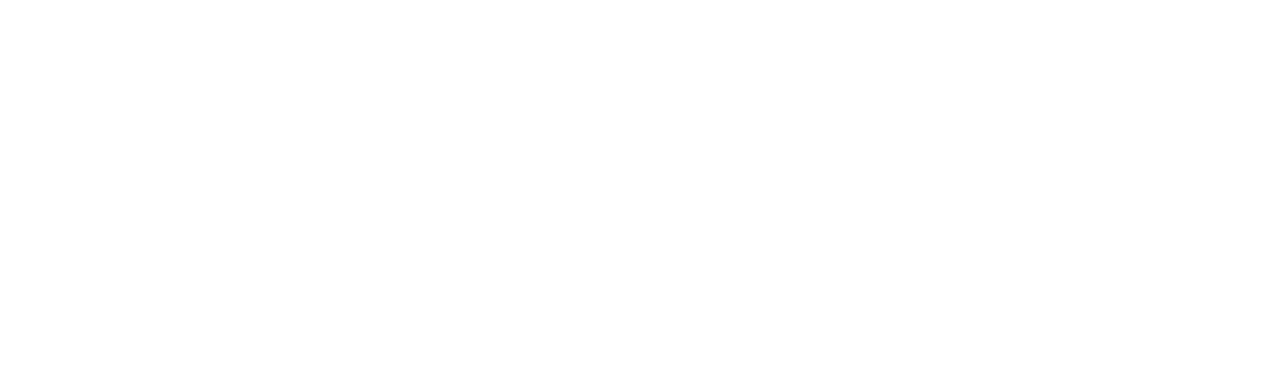
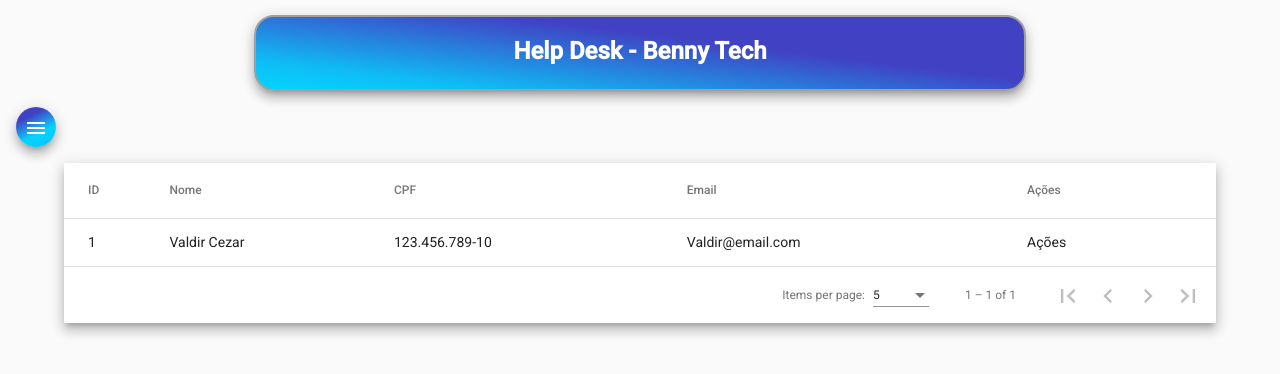
Before and after one commit to Rodrigopca42/helpdesk1, an Angular app: page /tecnicos in a window 1280 px wide. Before the commit this address led to /. Shown: the top 374 px of the page. Built offline with nearby package versions, Linux system fonts and the light colour scheme.

Commit message:
HTML e CSS para TECNICO-LIST

```diff
--- a/src/app/app-routing.module.ts
+++ b/src/app/app-routing.module.ts
@@ -2,11 +2,13 @@
 import { RouterModule, Routes } from '@angular/router';
 import { HomeComponent } from './components/home/home.component';
 import { NavComponent } from './components/nav/nav.component';
+import { TecnicoListComponent } from './components/tecnico/tecnico-list/tecnico-list.component';
 
 const routes: Routes = [
   {
     path: '', component: NavComponent, children:[
-      { path:'home', component: HomeComponent }
+      { path:'home', component: HomeComponent },
+      { path: 'tecnicos', component: TecnicoListComponent }
     ]
   }
 ];
--- a/src/app/components/nav/nav.component.html
+++ b/src/app/components/nav/nav.component.html
@@ -2,12 +2,12 @@
     <mat-drawer #drawer class="sidenav" mode="side">
         <mat-nav-list class="nav-list">
 
-            <a mat-list-item routerLink="/">
+            <a mat-list-item routerLink="home">
                 <i class="material-icons">home</i>
                 Home
             </a>
 
-            <a mat-list-item routerLink="/">
+            <a mat-list-item routerLink="tecnicos">
                 <i class="material-icons">account_circle</i>
                 Técnicos
             </a>
--- a/src/app/components/nav/nav.component.ts
+++ b/src/app/components/nav/nav.component.ts
@@ -11,7 +11,7 @@
   constructor(private router: Router) { }
 
   ngOnInit(): void {
-    this.router.navigate(['home'])
+    this.router.navigate(['tecnicos'])
   }
 
 }
--- a/src/app/components/tecnico/tecnico-list/tecnico-list.component.css
+++ b/src/app/components/tecnico/tecnico-list/tecnico-list.component.css
@@ -0,0 +1,8 @@
+.container {
+    width: 90%;
+    margin: 1rem auto;
+ }
+
+ table {
+    width: 100%;
+ }
--- a/src/app/components/tecnico/tecnico-list/tecnico-list.component.html
+++ b/src/app/components/tecnico/tecnico-list/tecnico-list.component.html
@@ -1 +1,38 @@
-<p>tecnico-list works!</p>
+<div class="container">
+    <div class="mat-elevation-z8">
+
+       <table mat-table [dataSource]="dataSource">
+
+          <ng-container matColumnDef="id">
+             <th mat-header-cell *matHeaderCellDef> ID </th>
+             <td mat-cell *matCellDef="let element"> {{element.id}} </td>
+          </ng-container>
+
+          <ng-container matColumnDef="nome">
+             <th mat-header-cell *matHeaderCellDef> Nome </th>
+             <td mat-cell *matCellDef="let element"> {{element.nome}} </td>
+          </ng-container>
+
+          <ng-container matColumnDef="cpf">
+             <th mat-header-cell *matHeaderCellDef> CPF </th>
+             <td mat-cell *matCellDef="let element"> {{element.cpf}} </td>
+          </ng-container>
+
+          <ng-container matColumnDef="email">
+             <th mat-header-cell *matHeaderCellDef> Email </th>
+             <td mat-cell *matCellDef="let element"> {{element.email}} </td>
+          </ng-container>
+
+          <ng-container matColumnDef="acoes">
+             <th mat-header-cell *matHeaderCellDef> Ações </th>
+             <td mat-cell *matCellDef="let element"> Ações </td>
+          </ng-container>
+
+          <tr mat-header-row *matHeaderRowDef="displayedColumns"></tr>
+          <tr mat-row *matRowDef="let row; columns: displayedColumns;"></tr>
+       </table>
+
+       <mat-paginator [pageSizeOptions]="[5, 2, 10, 20, 50, 100]" showFirstLastButtons></mat-paginator>
+    </div>
+
+ </div>
--- a/src/app/components/tecnico/tecnico-list/tecnico-list.component.ts
+++ b/src/app/components/tecnico/tecnico-list/tecnico-list.component.ts
@@ -1,4 +1,7 @@
-import { Component, OnInit } from '@angular/core';
+import { Component, OnInit, ViewChild } from '@angular/core';
+import { MatPaginator } from '@angular/material/paginator';
+import { MatTableDataSource } from '@angular/material/table';
+import { Tecnico } from 'src/app/models/tecnico';
 
 @Component({
   selector: 'app-tecnico-list',
@@ -7,9 +10,30 @@
 })
 export class TecnicoListComponent implements OnInit {
 
+  ELEMENT_DATA: Tecnico[] = [
+    {
+      id: 1,
+      nome: 'Valdir Cezar',
+      cpf: '123.456.789-10',
+      email: 'Valdir@email.com',
+      senha: '1234',
+      perfis: ['0'],
+      dataCriacao: '15/08/2022'
+    }
+  ]
+
+  displayedColumns: string[] = ['id', 'nome', 'cpf', 'email', 'acoes'];
+  dataSource = new MatTableDataSource<Tecnico>(this.ELEMENT_DATA);
+
   constructor() { }
 
   ngOnInit(): void {
   }
 
+  @ViewChild(MatPaginator) paginator: MatPaginator;
+
+  ngAfterViewInit() {
+    this.dataSource.paginator = this.paginator;
+  }
+
 }
--- /dev/null
+++ b/src/app/models/tecnico.ts
@@ -0,0 +1,9 @@
+export interface Tecnico{
+    id?:         any;
+   nome:     string;
+   cpf:      string;
+   email:    string;
+   senha:    string;
+   perfis: string[];
+   dataCriacao: any;
+}
```
